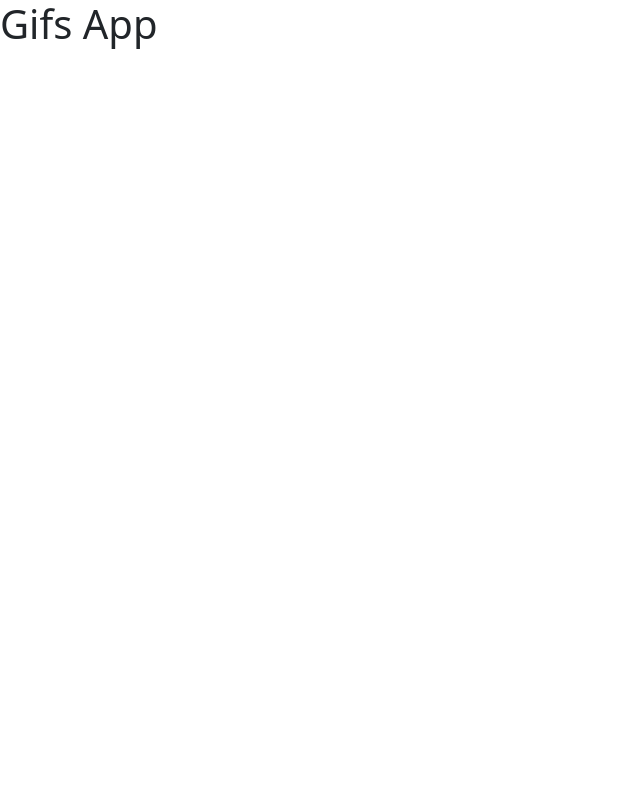
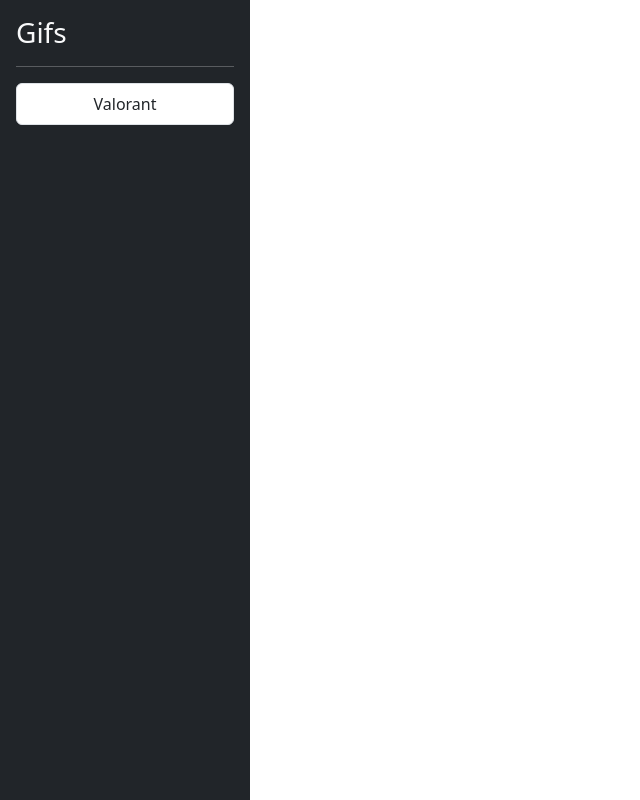
Before and after one commit to javierdearcos/angular, an Angular app in the folder 04-gifs-app/: page / in a window 1280 px wide. Shown: the whole page, without its empty margins (0-640 px from the left). Built offline with nearby package versions, Linux system fonts and the light colour scheme.

Commit message:
Create gifs and shared modules and the sidebar skeleton

```diff
--- a/04-gifs-app/src/app/app.component.html
+++ b/04-gifs-app/src/app/app.component.html
@@ -1 +1,3 @@
-<h1>Gifs App</h1>
+<div class="d-flex">
+  <shared-sidebar></shared-sidebar>
+</div>
--- a/04-gifs-app/src/app/app.module.ts
+++ b/04-gifs-app/src/app/app.module.ts
@@ -2,13 +2,17 @@
 import { BrowserModule } from '@angular/platform-browser';
 
 import { AppComponent } from './app.component';
+import { GifsModule } from './gifs/gifs.module';
+import { SharedModule } from './shared/shared.module';
 
 @NgModule({
   declarations: [
     AppComponent
   ],
   imports: [
-    BrowserModule
+    BrowserModule,
+    GifsModule,
+    SharedModule
   ],
   providers: [],
   bootstrap: [AppComponent]
--- /dev/null
+++ b/04-gifs-app/src/app/shared/components/sidebar/sidebar.component.css
@@ -0,0 +1,5 @@
+#sidebar
+{
+  height: 100vh;
+  width: 250px
+}
--- /dev/null
+++ b/04-gifs-app/src/app/shared/components/sidebar/sidebar.component.html
@@ -0,0 +1,7 @@
+<div class="bg-dark border-right p-3" id="sidebar">
+  <h3 class="text-light">Gifs</h3>
+  <hr class="text-white">
+  <div class="list-group list-reset">
+    <button class="list-group-item list-group-action">Valorant</button>
+  </div>
+</div>
```
Also changed, not shown: 04-gifs-app/src/app/gifs/gifs.module.ts (added, +12 -0 lines), 04-gifs-app/src/app/shared/components/sidebar/sidebar.component.ts (added, +10 -0 lines), 04-gifs-app/src/app/shared/shared.module.ts (added, +18 -0 lines), 1 other file (tests, documents, lock files or other folders).
